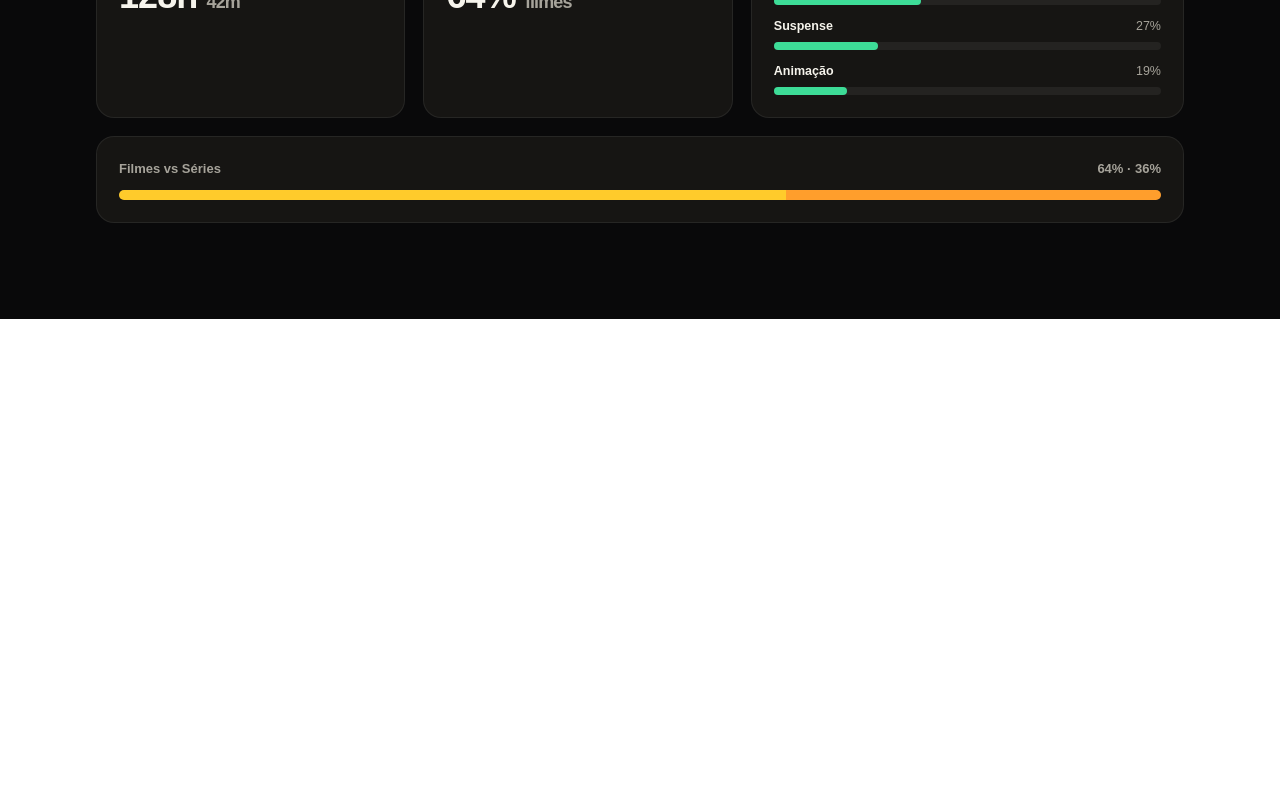
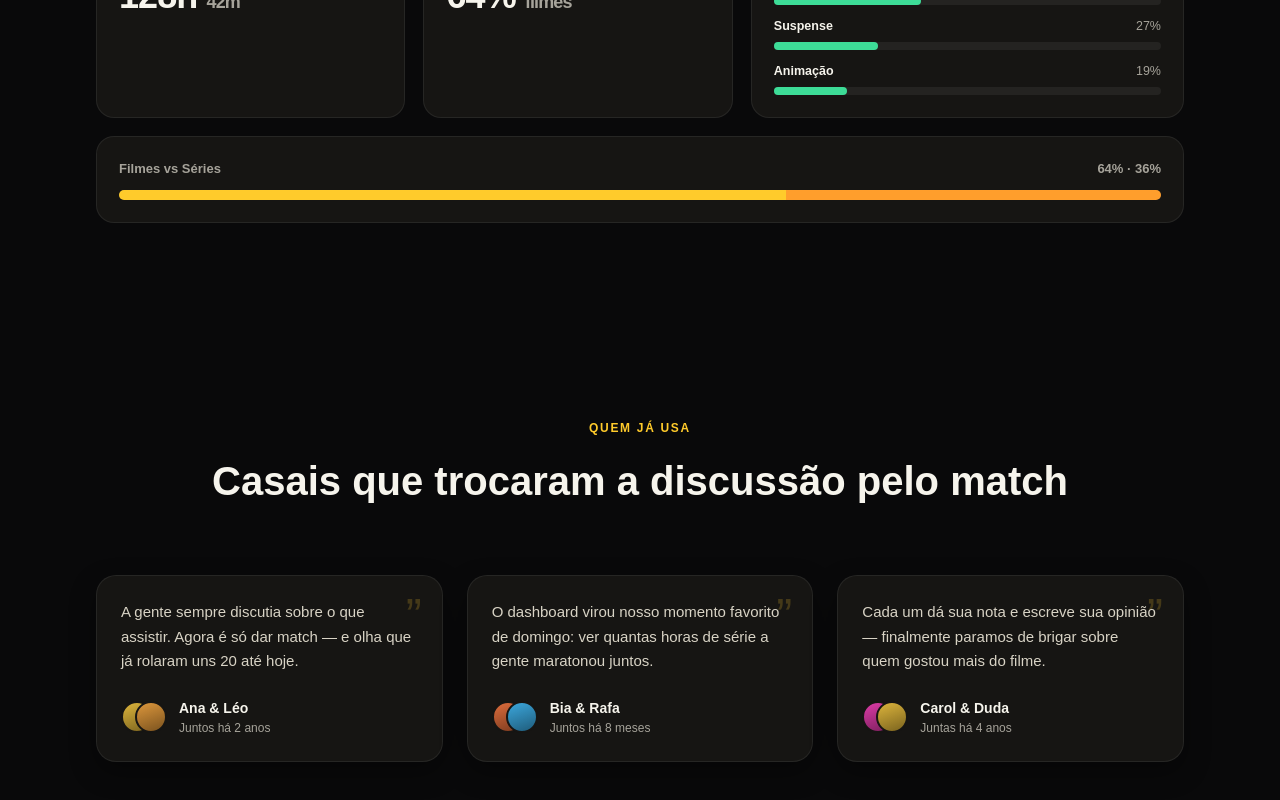
Before and after one commit to Guga2111/sessao-a-dois, a React (Vite) app in the folder client/: page / in a window 1280 px wide. Shown: the part 3067-3867 px from the top of the page. Before the commit the page ends 3386 px from the top, so only its background shows below. Built offline with nearby package versions, Linux system fonts and the light colour scheme; no server answers.

Commit message:
feat: US-010 - Depoimentos (Testimonials)

```diff
--- /dev/null
+++ b/client/src/components/landing/Testimonials.tsx
@@ -0,0 +1,90 @@
+type Testimonial = {
+  quote: string
+  names: string
+  together: string
+  hueA: number
+  hueB: number
+}
+
+const TESTIMONIALS: Testimonial[] = [
+  {
+    quote:
+      "A gente sempre discutia sobre o que assistir. Agora é só dar match — e olha que já rolaram uns 20 até hoje.",
+    names: "Ana & Léo",
+    together: "Juntos há 2 anos",
+    hueA: 45,
+    hueB: 34,
+  },
+  {
+    quote:
+      "O dashboard virou nosso momento favorito de domingo: ver quantas horas de série a gente maratonou juntos.",
+    names: "Bia & Rafa",
+    together: "Juntos há 8 meses",
+    hueA: 18,
+    hueB: 200,
+  },
+  {
+    quote:
+      "Cada um dá sua nota e escreve sua opinião — finalmente paramos de brigar sobre quem gostou mais do filme.",
+    names: "Carol & Duda",
+    together: "Juntas há 4 anos",
+    hueA: 320,
+    hueB: 45,
+  },
+]
+
+export function Testimonials() {
+  return (
+    <section className="mx-auto max-w-6xl px-5 py-16 sm:px-8 sm:py-20 lg:py-24">
+      <div className="mb-12 text-center sm:mb-16">
+        <span className="font-auth-body text-xs font-semibold tracking-[0.14em] text-[#ffcb2b] uppercase">
+          Quem já usa
+        </span>
+        <h2 className="font-display mt-3 text-[clamp(1.75rem,3.5vw,2.5rem)] font-bold text-[#f6f4ec]">
+          Casais que trocaram a discussão pelo match
+        </h2>
+      </div>
+
+      <div className="grid grid-cols-1 gap-6 sm:grid-cols-2 lg:grid-cols-3">
+        {TESTIMONIALS.map((testimonial) => (
+          <figure
+            key={testimonial.names}
+            className="relative flex flex-col rounded-[20px] border border-[rgba(255,255,255,.07)] bg-[#161513] p-6 shadow-[0_10px_26px_rgba(0,0,0,.35)]"
+          >
+            <span
+              aria-hidden="true"
+              className="font-display absolute top-4 right-5 text-5xl leading-none text-[#ffcb2b]/20"
+            >
+              &rdquo;
+            </span>
+            <blockquote className="font-auth-body relative text-[15px] leading-relaxed text-[#d8d3c5]">
+              {testimonial.quote}
+            </blockquote>
+            <figcaption className="mt-6 flex items-center gap-3">
+              <div className="relative h-9 w-[46px] flex-none">
+                <span
+                  className="absolute top-0.5 left-0 size-8 rounded-full border-2 border-[#161513]"
+                  style={{
+                    background: `linear-gradient(160deg, hsl(${testimonial.hueA} 70% 55%), hsl(${testimonial.hueA} 60% 30%))`,
+                  }}
+                />
+                <span
+                  className="absolute top-0.5 right-0 size-8 rounded-full border-2 border-[#161513]"
+                  style={{
+                    background: `linear-gradient(160deg, hsl(${testimonial.hueB} 70% 55%), hsl(${testimonial.hueB} 60% 30%))`,
+                  }}
+                />
+              </div>
+              <div>
+                <div className="font-display text-[14px] font-bold text-[#f6f4ec]">
+                  {testimonial.names}
+                </div>
+                <div className="text-[12px] text-[#a6a39a]">{testimonial.together}</div>
+              </div>
+            </figcaption>
+          </figure>
+        ))}
+      </div>
+    </section>
+  )
+}
--- a/client/src/screens/LandingScreen.tsx
+++ b/client/src/screens/LandingScreen.tsx
@@ -4,6 +4,7 @@ import { HowItWorks } from "@/components/landing/HowItWorks"
 import { LandingHeader } from "@/components/landing/LandingHeader"
 import { LandingHero } from "@/components/landing/LandingHero"
 import { MatchShowcase } from "@/components/landing/MatchShowcase"
+import { Testimonials } from "@/components/landing/Testimonials"
 
 export function LandingScreen() {
   return (
@@ -20,6 +21,7 @@ export function LandingScreen() {
       <FeatureGrid />
       <MatchShowcase />
       <DashboardPreview />
+      <Testimonials />
     </div>
   )
 }
```
Also changed, not shown: 2 other files (tests, documents, lock files or other folders).
